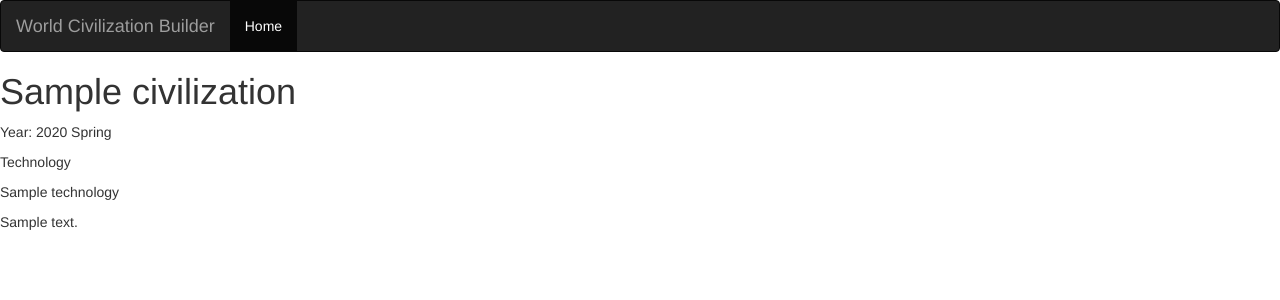
After one commit to rawOrlando/WorldCivilizationBuilder, a Django app: page /details/1/ in a window 1280 px wide. The commit adds this page. Shown: the top 300 px of the page. Run offline with Django 3.2, Linux system fonts and the light colour scheme; tables that the repository leaves empty hold one stand-in row (values such as "Sample post"); some libraries are stand-ins or nearby versions.

Commit message:
Rough civilization detail page

```diff
--- a/worldcivilizationbuilder/controlpanel/models.py
+++ b/worldcivilizationbuilder/controlpanel/models.py
@@ -198,6 +198,7 @@ class Project(models.Model):
 class Technology(models.Model):
     name = models.CharField(max_length=100)
     tec_type = models.CharField(max_length=100)
+    description = models.CharField(max_length=300)
 
     def __str__(self):
         return self.name
--- a/worldcivilizationbuilder/controlpanel/templates/civilization.html
+++ b/worldcivilizationbuilder/controlpanel/templates/civilization.html
@@ -23,6 +23,9 @@ function sumResources() {
 <!-- Todo Civlization Name -->
 <h1>{{civilization.name}}</h1>
 <!-- Todo ^ Clickable for more details  -->
+<!-- Temp make a button for that  -->
+<button onclick="location.href='{% url 'civilization_details' civilization.id %}'" type="button">
+         details</button>
 <!-- Year and Season -->
 <p>Year: {{civilization.year_str}}</p>
 <!-- Todo Resources -->
--- /dev/null
+++ b/worldcivilizationbuilder/controlpanel/templates/civilization_details.html
@@ -0,0 +1,21 @@
+{% extends "base.html" %}
+{% load bootstrap3 %}
+
+{% block content %}
+<!-- Todo Civlization Name -->
+<h1>{{civilization.name}}</h1>
+<!-- Todo ^ Clickable for more details  -->
+<!-- Year and Season -->
+<p>Year: {{civilization.year_str}}</p>
+
+<!-- Todo Map focused on the civilization. -->
+
+<!-- Todo All tiles ??? -->
+
+<!-- Todo all technologies -->
+<p>Technology</p>
+{% for technology in technologies %}
+<p>{{technology.name}}</p>
+<p>{{technology.description}}</p>
+{% endfor %}
+{% endblock %}
--- a/worldcivilizationbuilder/controlpanel/urls.py
+++ b/worldcivilizationbuilder/controlpanel/urls.py
@@ -5,5 +5,6 @@ from . import views
 urlpatterns = [
     path('', views.index, name='index'),
     path('<int:civilzation_id>/', views.civilization, name='civilization'),
+    path('details/<int:civilzation_id>/', views.civilization_details, name='civilization_details'),
     #path('newproject/<int:civilzation_id>/', views.civilization, name='new_project'),
 ]
--- a/worldcivilizationbuilder/controlpanel/views.py
+++ b/worldcivilizationbuilder/controlpanel/views.py
@@ -35,6 +35,16 @@ def civilization(request, civilzation_id):
     return render(request, 'civilization.html', context)
 
 
+def civilization_details(request, civilzation_id):
+    civilization = Civilization.objects.get(id=civilzation_id)
+    context = {
+        'civilization': civilization,
+        'technologies': list(civilization.technologies.all()),
+        'projects': list(civilization.projects.values())
+    }
+    return render(request, 'civilization_details.html', context)
+
+
 def convert_input_to_resources_spent(data):
     resources_spent = []
     for key in data:
```
Also changed, not shown: worldcivilizationbuilder/controlpanel/migrations/0014_technology_description.py (added), worldcivilizationbuilder/disasters/migrations/0002_alter_currentdisaster_civilization.py (added).
